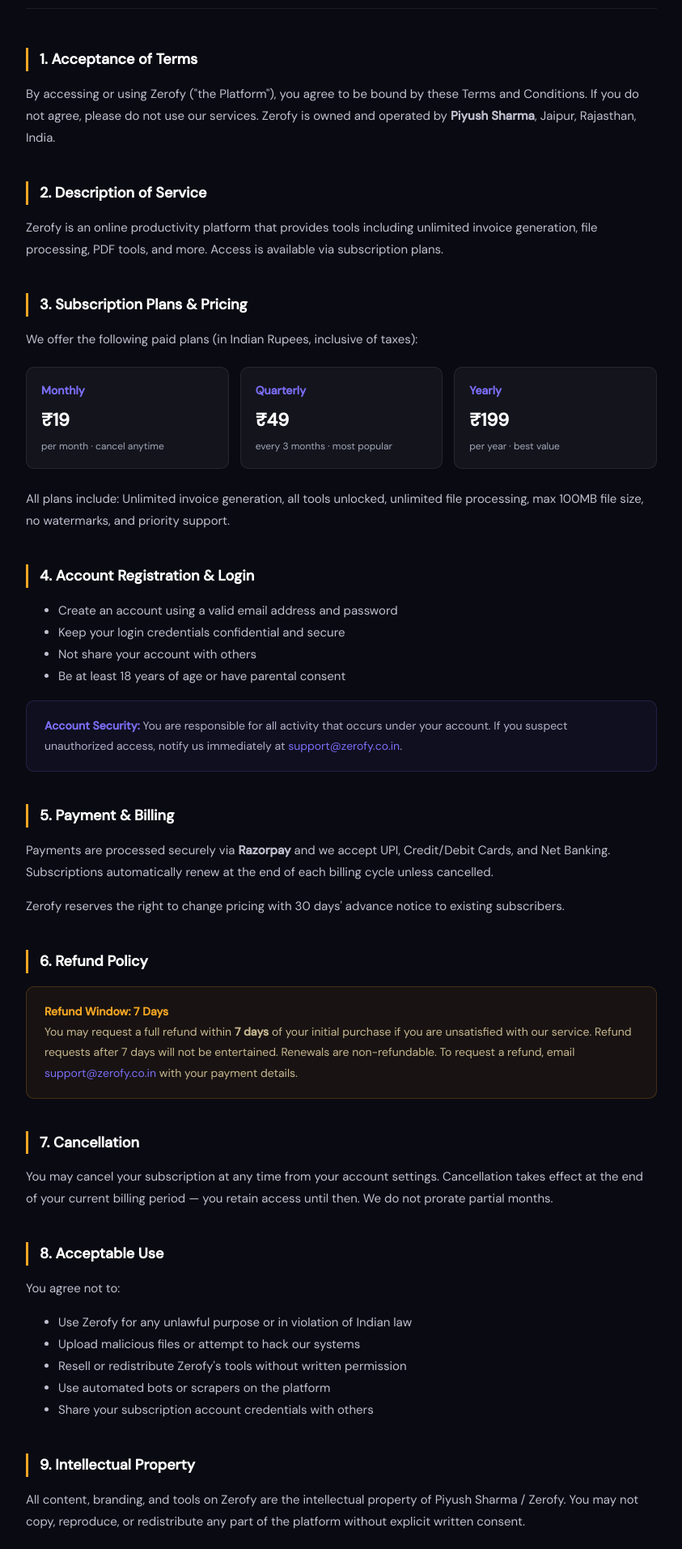
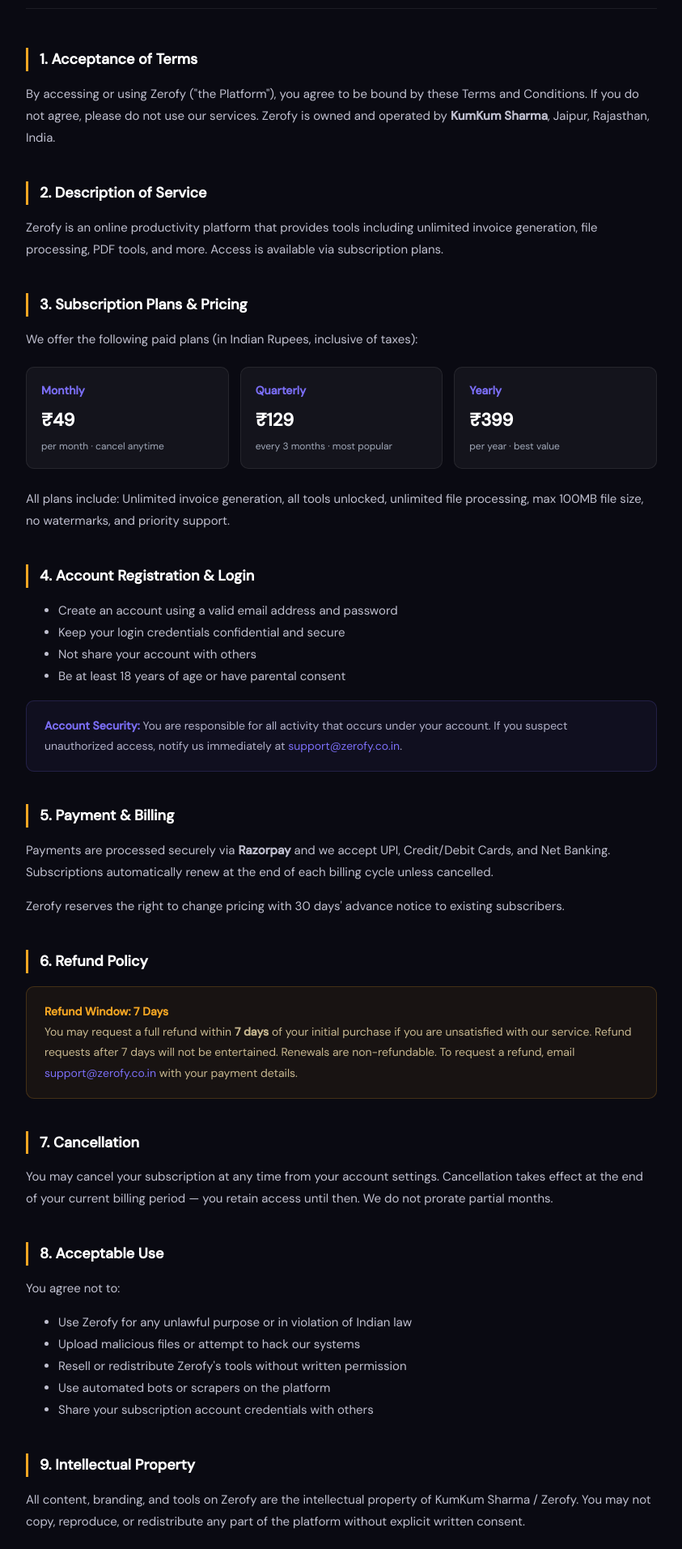
Before and after one commit to Piyu333PS/ZEROFY, a React (Vite) app: page /terms-conditions in a window 1280 px wide. Shown: the part 300-2213 px from the top of the page at 81% size, without its empty margins (218-1061 px from the left). Built offline with nearby package versions, Linux system fonts and the light colour scheme.

Commit message:
Add files via upload

```diff
--- a/src/pages/ContactPage.jsx
+++ b/src/pages/ContactPage.jsx
@@ -45,7 +45,7 @@
             <div className={styles.infoCard}>
               <div className={styles.infoIcon}>👤</div>
               <div className={styles.infoTitle}>Founder</div>
-              <div className={styles.infoValue}>Piyush Sharma</div>
+              <div className={styles.infoValue}>KumKum Sharma</div>
               <div className={styles.infoNote}>Zerofy</div>
             </div>
 
--- a/src/pages/PrivacyPolicy.jsx
+++ b/src/pages/PrivacyPolicy.jsx
@@ -23,7 +23,7 @@
       </p>
 
       <Section title="1. Introduction">
-        <p>Welcome to Zerofy ("we", "our", or "us"), a product owned and operated by <strong>Piyush Sharma</strong>, based in Jaipur, Rajasthan, India. This Privacy Policy explains how we collect, use, disclose, and protect your information when you use our platform at <a href="https://www.zerofy.co.in" style={{ color: '#7b6ef6' }}>www.zerofy.co.in</a>.</p>
+        <p>Welcome to Zerofy ("we", "our", or "us"), a product owned and operated by <strong>KumKum Sharma</strong>, based in Jaipur, Rajasthan, India. This Privacy Policy explains how we collect, use, disclose, and protect your information when you use our platform at <a href="https://www.zerofy.co.in" style={{ color: '#7b6ef6' }}>www.zerofy.co.in</a>.</p>
         <p>By using Zerofy, you agree to the collection and use of information in accordance with this policy.</p>
       </Section>
 
@@ -91,7 +91,7 @@
 
       <Section title="11. Contact Us">
         <p>
-          <strong>Piyush Sharma</strong><br />
+          <strong>KumKum Sharma</strong><br />
           Zerofy, Jaipur, Rajasthan, India<br />
           Email: <a href="mailto:support@zerofy.co.in" style={{ color: '#7b6ef6' }}>support@zerofy.co.in</a><br />
           Website: <a href="https://www.zerofy.co.in" style={{ color: '#7b6ef6' }}>www.zerofy.co.in</a>
--- a/src/pages/RefundPage.jsx
+++ b/src/pages/RefundPage.jsx
@@ -72,17 +72,17 @@
           <div className={styles.planGrid}>
             <div className={styles.planCard}>
               <div className={styles.planName}>Monthly</div>
-              <div className={styles.planPrice}>₹19<span>/month</span></div>
+              <div className={styles.planPrice}>₹49<span>/month</span></div>
               <div className={styles.planNote}>Cancel anytime</div>
             </div>
             <div className={styles.planCard}>
               <div className={styles.planName}>Quarterly</div>
-              <div className={styles.planPrice}>₹49<span>/3 months</span></div>
+              <div className={styles.planPrice}>₹129<span>/3 months</span></div>
               <div className={styles.planNote}>Most popular</div>
             </div>
             <div className={styles.planCard}>
               <div className={styles.planName}>Yearly</div>
-              <div className={styles.planPrice}>₹199<span>/year</span></div>
+              <div className={styles.planPrice}>₹399<span>/year</span></div>
               <div className={styles.planNote}>Best value</div>
             </div>
           </div>
--- a/src/pages/TermsConditions.jsx
+++ b/src/pages/TermsConditions.jsx
@@ -23,7 +23,7 @@
       </p>
 
       <Section title="1. Acceptance of Terms">
-        <p>By accessing or using Zerofy ("the Platform"), you agree to be bound by these Terms and Conditions. If you do not agree, please do not use our services. Zerofy is owned and operated by <strong>Piyush Sharma</strong>, Jaipur, Rajasthan, India.</p>
+        <p>By accessing or using Zerofy ("the Platform"), you agree to be bound by these Terms and Conditions. If you do not agree, please do not use our services. Zerofy is owned and operated by <strong>KumKum Sharma</strong>, Jaipur, Rajasthan, India.</p>
       </Section>
 
       <Section title="2. Description of Service">
@@ -34,9 +34,9 @@
         <p>We offer the following paid plans (in Indian Rupees, inclusive of taxes):</p>
         <div style={{ display: 'grid', gridTemplateColumns: 'repeat(auto-fit, minmax(160px, 1fr))', gap: 14, margin: '20px 0 24px' }}>
           {[
-            { name: 'Monthly', price: '₹19', desc: 'per month · cancel anytime' },
-            { name: 'Quarterly', price: '₹49', desc: 'every 3 months · most popular' },
-            { name: 'Yearly', price: '₹199', desc: 'per year · best value' },
+            { name: 'Monthly', price: '₹49', desc: 'per month · cancel anytime' },
+            { name: 'Quarterly', price: '₹129', desc: 'every 3 months · most popular' },
+            { name: 'Yearly', price: '₹399', desc: 'per year · best value' },
           ].map(plan => (
             <div key={plan.name} style={{ background: 'var(--surface)', border: '1px solid var(--border)', borderRadius: 10, padding: '16px 18px' }}>
               <div style={{ fontFamily: 'var(--font-display)', fontSize: 14, fontWeight: 600, color: '#7b6ef6', marginBottom: 4 }}>{plan.name}</div>
@@ -88,7 +88,7 @@
       </Section>
 
       <Section title="9. Intellectual Property">
-        <p>All content, branding, and tools on Zerofy are the intellectual property of Piyush Sharma / Zerofy. You may not copy, reproduce, or redistribute any part of the platform without explicit written consent.</p>
+        <p>All content, branding, and tools on Zerofy are the intellectual property of KumKum Sharma / Zerofy. You may not copy, reproduce, or redistribute any part of the platform without explicit written consent.</p>
         <p>Files you upload and generate on Zerofy remain your property. We claim no ownership over your content.</p>
       </Section>
 
@@ -110,7 +110,7 @@
 
       <Section title="14. Contact">
         <p>
-          <strong>Piyush Sharma</strong><br />
+          <strong>KumKum Sharma</strong><br />
           Zerofy, Jaipur, Rajasthan, India<br />
           Email: <a href="mailto:support@zerofy.co.in" style={{ color: '#7b6ef6' }}>support@zerofy.co.in</a><br />
           Website: <a href="https://www.zerofy.co.in" style={{ color: '#7b6ef6' }}>www.zerofy.co.in</a>
```
